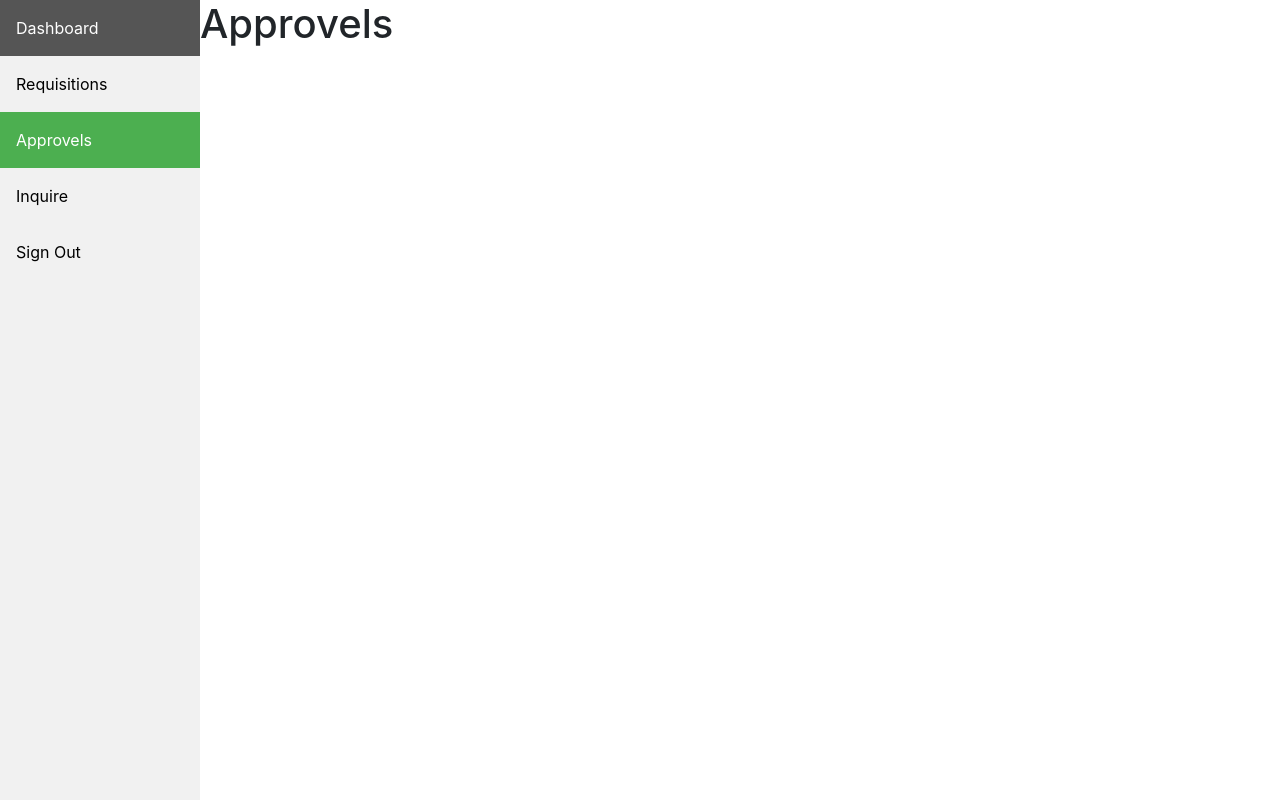
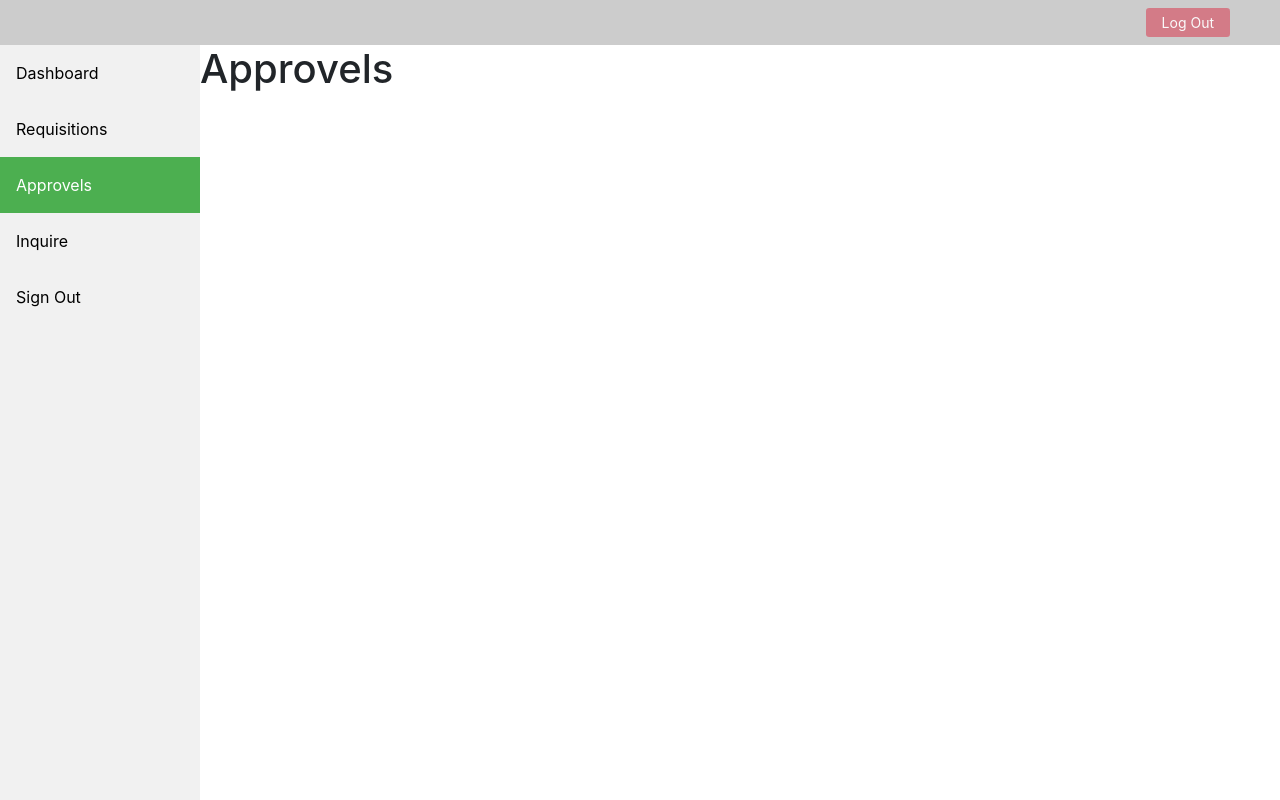
Before and after one commit to lwpamihiranga/procurement-system-web, a React (Create React App) app: page /approvels in a window 1280 px wide. Built offline with nearby package versions, Linux system fonts and the light colour scheme.

Commit message:
RequisitionList

```diff
--- a/package.json
+++ b/package.json
@@ -6,6 +6,7 @@
     "@testing-library/jest-dom": "^4.2.4",
     "@testing-library/react": "^9.5.0",
     "@testing-library/user-event": "^7.2.1",
+    "axios": "^0.20.0",
     "react": "^16.13.1",
     "react-dom": "^16.13.1",
     "react-router-dom": "^5.2.0",
--- a/src/components/header/Header.css
+++ b/src/components/header/Header.css
@@ -0,0 +1,40 @@
+.navbar-light {
+    background-color: rgba(0, 0, 0, 0.2);
+    float: none;
+    padding-left: 20px !important;
+    padding-right: 20px !important;
+}
+.logout-div {
+    margin-right: 30px;
+}
+.navbar-text {
+    color: rgba(0, 0, 0, 1) !important;
+    font-size: 9pt;
+}
+img {
+    width: 50px;
+}
+.navbar-brand {
+    padding-left: 250px;
+    color: rgba(255, 255, 255, 1) !important;
+    font-size: 20pt;
+}
+.btn-sm {
+    color: white;
+    float: none;
+    background-color: #d47380;
+    border: none;
+    opacity: 0.9;
+    padding: 0.25rem 1rem !important;
+}
+.btn-sm:hover {
+    color: white;
+    opacity: 1;
+    background-color: rgba(0, 0, 0, 0.2);
+}
+.navbar {
+    background-color: rgba(0, 0, 0, 0.2);
+}
+.scroll {
+    background-color: #d47380;
+}
--- a/src/components/header/Header.js
+++ b/src/components/header/Header.js
@@ -1,11 +1,18 @@
-import React, { useState } from 'react';
+import React, { useEffect, useState } from 'react';
+import { useHistory } from 'react-router-dom';
 import './Header.css';
 
 function Header() {
+
+
     return (
-        <div>
-            <p>This is the header components</p>
-        </div>
+        <nav className="navbar navbar-light fixed-top">
+            <div className="navbar-nav ml-auto logout-div">
+                <button className="btn-sm my-2 my-sm-0">
+                    Log Out
+                </button>
+            </div>
+        </nav>
     );
 }
 
--- a/src/components/requisitions/Requisitions.js
+++ b/src/components/requisitions/Requisitions.js
@@ -1,17 +1,63 @@
-import React, { useState } from 'react';
+import React, { useState, useEffect } from 'react';
+import axios from 'axios';
 
-class Requisitions extends React.Component {
-    constructor(props) {
-        super(props);
-        this.state = {  }
-    }
-    render() {
-        return (
-            <div style={{marginLeft:200}}>
-                <h1>Requisitions</h1>
-            </div>
-         );
-    }
+function Requisitions() {
+    const url = process.env.REACT_APP_BACKEND_API;
+
+    const [list, setList] = useState([]);
+
+    useEffect(() => {
+        axios
+            .get(url.concat('/api/purchaseRequisitions'))
+            .then((res) => {
+                console.log('DATA :'+res.data[0]);
+                setList(res.data);
+            })
+            .catch((err) => {
+                console.log('ERR :'+err);
+            });
+    }, [url]);
+
+
+    const viewDetails = (id) => {
+
+    };
+
+    return (
+        <div className="main-container" style={{marginLeft:250}}>
+            <br/><h2>Requisition List</h2><br/>
+            <table className="table table-striped table-hover">
+                <thead>
+                    <tr>
+                        <th scope="col">Requisition Number</th>
+                        <th scope="col">Comments</th>
+                        <th scope="col">Status</th>
+                        <th scope="col">View</th>
+
+                    </tr>
+                </thead>
+                <tbody>
+                    {list.map((value, key) => (
+                        <tr key={key}>
+                            <td>{value.requisitionNo}</td>
+                            <td>{value.comments}</td>
+                            <td>{value.status}</td>
+                            <td>
+                                <button
+                                    className="btn btn-success"
+                                    onClick={() =>
+                                        viewDetails(value.requisitionNo)
+                                    }
+                                >
+                                    View
+                                </button>
+                            </td>
+                        </tr>
+                    ))}
+                </tbody>
+            </table>
+        </div>
+    );
 }
 
 export default Requisitions;
--- a/src/pages/ApprovelsPage.js
+++ b/src/pages/ApprovelsPage.js
@@ -2,12 +2,14 @@ import React from 'react';
 import SideMenu from '../components/side-menu/SideMenu';
 import { Switch, Route } from 'react-router-dom';
 import Approvels from '../components/approvels/Approvels'
+import Header from '../components/header/Header'
 
 function ApprovelsPage() {
     return (
         <Switch>
             <Route exact path="/approvels">
-                <div>
+            <Header/>
+                <div style={{marginTop:45}}>
                     <SideMenu navName="approvels" />
                     <Approvels />
                 </div>
--- a/src/pages/DashboardPage.js
+++ b/src/pages/DashboardPage.js
@@ -1,13 +1,16 @@
 import React from 'react';
 import SideMenu from '../components/side-menu/SideMenu';
 import { Switch, Route } from 'react-router-dom';
-import Dashboard from '../components/dashboard/Dashboard'
+import Dashboard from '../components/dashboard/Dashboard';
+import Header from '../components/header/Header'
+
 
 function DashboardPage() {
     return (
         <Switch>
             <Route exact path="/dashboard">
-                <div>
+                <Header/>
+                <div style={{marginTop:45}}>
                     <SideMenu navName="dashboard" />
                     <Dashboard />
                 </div>
--- a/src/pages/InquirePage.js
+++ b/src/pages/InquirePage.js
@@ -2,12 +2,15 @@ import React from 'react';
 import SideMenu from '../components/side-menu/SideMenu';
 import { Switch, Route } from 'react-router-dom';
 import Inquire from '../components/inquire/Inquire'
+import Header from '../components/header/Header'
+
 
 function InquirePage() {
     return (
         <Switch>
             <Route exact path="/inquire">
-                <div>
+                <Header/>
+                <div style={{marginTop:45}}>
                     <SideMenu navName="inquire" />
                     <Inquire />
                 </div>
--- a/src/pages/RequisitionsPage.js
+++ b/src/pages/RequisitionsPage.js
@@ -2,12 +2,15 @@ import React from 'react';
 import SideMenu from '../components/side-menu/SideMenu';
 import { Switch, Route } from 'react-router-dom';
 import Requisitions from '../components/requisitions/Requisitions'
+import Header from '../components/header/Header'
+
 
 function DashboardPage() {
     return (
         <Switch>
             <Route exact path="/requisitions">
-                <div>
+                <Header/>
+                <div style={{marginTop:45}}>
                     <SideMenu navName="requisitions" />
                     <Requisitions />
                 </div>
--- a/src/pages/SignoutPage.js
+++ b/src/pages/SignoutPage.js
@@ -2,12 +2,15 @@ import React from 'react';
 import SideMenu from '../components/side-menu/SideMenu';
 import { Switch, Route } from 'react-router-dom';
 import Signout from '../components/signout/Signout'
+import Header from '../components/header/Header'
+
 
 function SignoutPage() {
     return (
         <Switch>
             <Route exact path="/signout">
-                <div>
+                <div style={{marginTop:45}}>
+                    <Header/>
                     <SideMenu navName="signout" />
                     <Signout />
                 </div>
```
Also changed, not shown: 1 other file (tests, documents, lock files or other folders).
